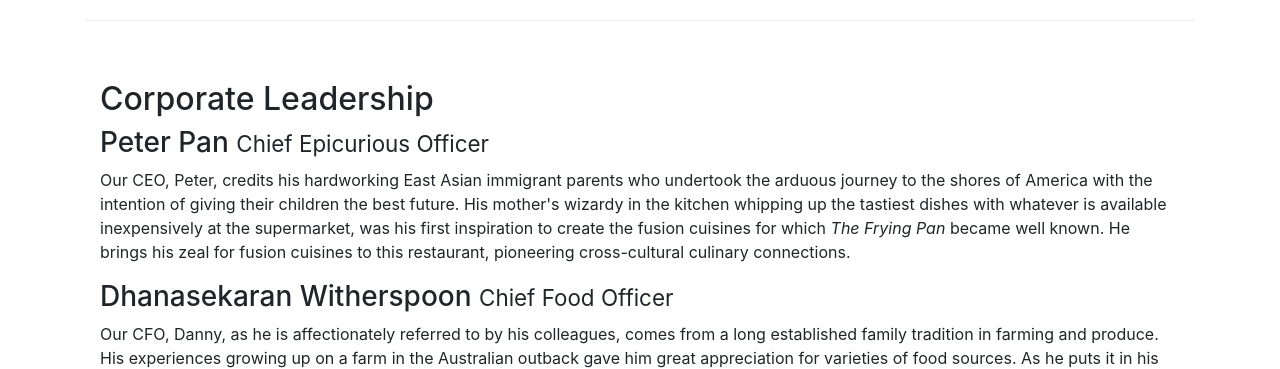
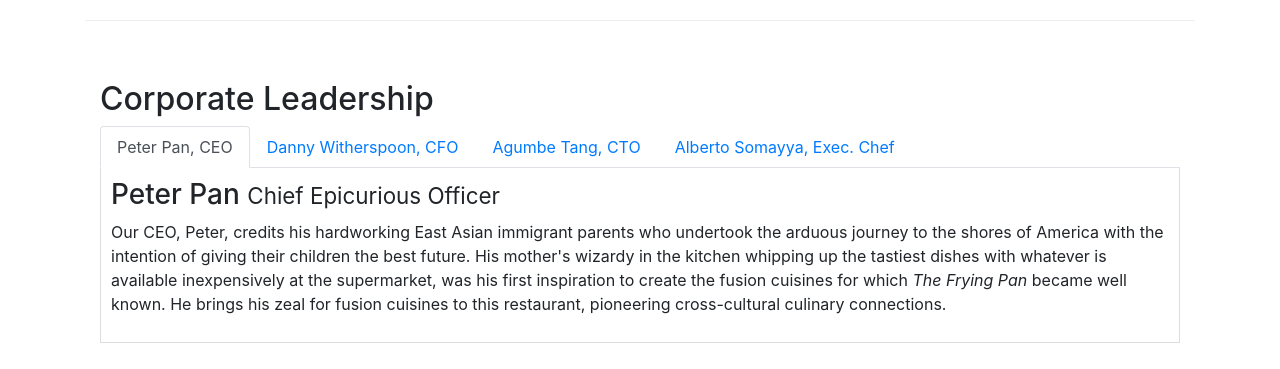
Before and after one commit to s-arslaan/restoranteConFusion, a website: page aboutus.html in a window 1280 px wide. Shown: the part 960-1329 px from the top of the page. Drawn offline with nearby package versions, Linux system fonts and the light colour scheme.

Commit message:
Nav Tabs (JS) BS4

```diff
--- a/aboutus.html
+++ b/aboutus.html
@@ -100,14 +100,38 @@
         <div class="row row-content">
             <div  class="col-12">
                 <h2>Corporate Leadership</h2>
+                <ul class="nav nav-tabs">
+                    <li class="nav-item">
+                        <a class="nav-link active" href="#peter" role="tab" data-toggle="tab">Peter Pan, CEO</a>
+                    </li>
+                    <li class="nav-item">
+                        <a class="nav-link" href="#danny" role="tab" data-toggle="tab">Danny Witherspoon, CFO</a>
+                    </li>
+                    <li class="nav-item">
+                        <a class="nav-link" href="#agumbe" role="tab" data-toggle="tab">Agumbe Tang, CTO</a>
+                    </li>
+                    <li class="nav-item">
+                        <a class="nav-link" href="#alberto" role="tab" data-toggle="tab">Alberto Somayya, Exec. Chef</a>
+                    </li>
+                </ul>
+                <div class="tab-content">
+                    <div role="tabpanel" class="tab-pane fade show active" id="peter">
                         <h3>Peter Pan <small>Chief Epicurious Officer</small></h3>
                         <p class="d-none d-sm-block">Our CEO, Peter, credits his hardworking East Asian immigrant parents who undertook the arduous journey to the shores of America with the intention of giving their children the best future. His mother's wizardy in the kitchen whipping up the tastiest dishes with whatever is available inexpensively at the supermarket, was his first inspiration to create the fusion cuisines for which <em>The Frying Pan</em> became well known. He brings his zeal for fusion cuisines to this restaurant, pioneering cross-cultural culinary connections.</p>
+                    </div>
+                    <div role="tabpanel" class="tab-pane fade" id="danny">
                         <h3>Dhanasekaran Witherspoon <small>Chief Food Officer</small></h3>
                         <p class="d-none d-sm-block">Our CFO, Danny, as he is affectionately referred to by his colleagues, comes from a long established family tradition in farming and produce. His experiences growing up on a farm in the Australian outback gave him great appreciation for varieties of food sources. As he puts it in his own words, <em>Everything that runs, wins, and everything that stays, pays!</em></p>
+                    </div>
+                    <div role="tabpanel" class="tab-pane fade" id="agumbe">
                         <h3>Agumbe Tang <small>Chief Taste Officer</small></h3>
                         <p class="d-none d-sm-block">Blessed with the most discerning gustatory sense, Agumbe, our CTO, personally ensures that every dish that we serve meets his exacting tastes. Our chefs dread the tongue lashing that ensues if their dish does not meet his exacting standards. He lives by his motto, <em>You click only if you survive my lick.</em></p>
+                    </div>
+                    <div role="tabpanel" class="tab-pane fade" id="alberto">
                         <h3>Alberto Somayya <small>Executive Chef</small></h3>
                         <p class="d-none d-sm-block">Award winning three-star Michelin chef with wide International experience having worked closely with whos-who in the culinary world, he specializes in creating mouthwatering Indo-Italian fusion experiences. He says, <em>Put together the cuisines from the two craziest cultures, and you get a winning hit! Amma Mia!</em></p>
+                    </div>
+                </div>
             </div>
        </div>
        <div class="row row-content">
--- a/css/styles.css
+++ b/css/styles.css
@@ -37,3 +37,10 @@ body {
 .navbar-dark {
     background-color: #512da8;
 }
+
+.tab-content {
+    border-left: 1px solid #ddd;
+    border-right: 1px solid #ddd;
+    border-bottom: 1px solid #ddd;
+    padding: 10px;
+}
```
Lines whose indentation alone changed are shown as unchanged.
